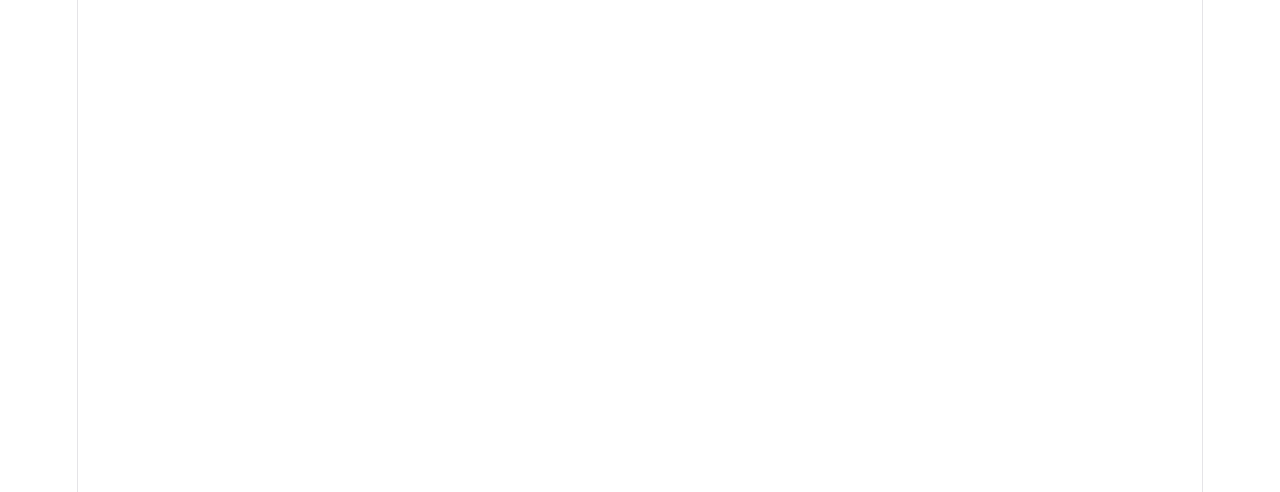
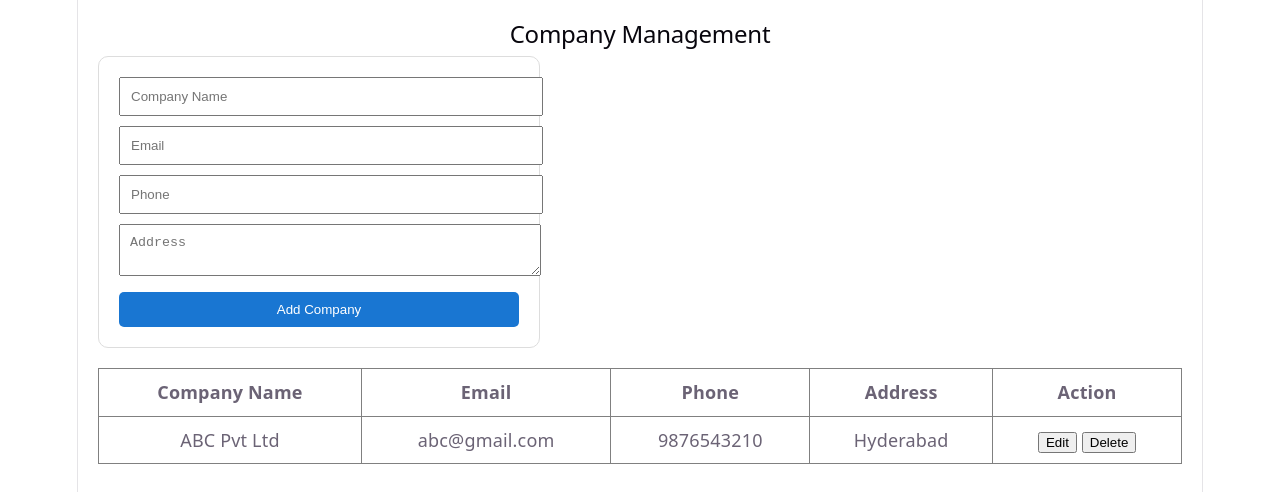
Before and after one commit to narniraviteja-dotcom/Inventory-Management-system, a React app in the folder frontend/: page /company in a window 1280 px wide. Before the commit this address had no page. Shown: the top 492 px of the page. Built offline with nearby package versions, Linux system fonts and the light colour scheme; the HTML template or start-up script is replaced by a standard one.

Commit message:
Day 6: Company Management Module

```diff
--- a/frontend/src/App.jsx
+++ b/frontend/src/App.jsx
@@ -2,13 +2,14 @@ import React from "react";
 import { BrowserRouter, Routes, Route } from "react-router-dom";
 import Login from "./pages/Login";
 import Dashboard from "./pages/Dashboard";
-
+import Company from "./pages/Company";
 function App() {
   return (
     <BrowserRouter>
       <Routes>
         <Route path="/" element={<Login />} />
         <Route path="/dashboard" element={<Dashboard />} />
+        <Route path="/company" element={<Company />} />
       </Routes>
     </BrowserRouter>
   );
--- a/frontend/src/components/Sidebar.jsx
+++ b/frontend/src/components/Sidebar.jsx
@@ -1,4 +1,5 @@
 import React from "react";
+import { Link } from "react-router-dom";
 
 function Sidebar() {
   return (
@@ -13,8 +14,17 @@ function Sidebar() {
     >
       <h2>Inventory</h2>
 
-      <p>🏠 Dashboard</p>
-      <p>🏢 Company</p>
+      <p>
+  <Link to="/dashboard" style={{ color: "white", textDecoration: "none" }}>
+    🏠 Dashboard
+  </Link>
+</p>
+
+<p>
+  <Link to="/company" style={{ color: "white", textDecoration: "none" }}>
+    🏢 Company
+  </Link>
+</p>
       <p>📦 Products</p>
       <p>📋 Orders</p>
       <p>👤 Users</p>
--- /dev/null
+++ b/frontend/src/pages/Company.jsx
@@ -0,0 +1,87 @@
+import React from "react";
+
+function Company() {
+  return (
+    <div style={{ padding: "20px" }}>
+      <h2>Company Management</h2>
+
+      <div
+        style={{
+          width: "400px",
+          padding: "20px",
+          border: "1px solid #ddd",
+          borderRadius: "10px",
+          marginBottom: "20px",
+        }}
+      >
+        <input
+          type="text"
+          placeholder="Company Name"
+          style={{ width: "100%", padding: "10px", marginBottom: "10px" }}
+        />
+
+        <input
+          type="email"
+          placeholder="Email"
+          style={{ width: "100%", padding: "10px", marginBottom: "10px" }}
+        />
+
+        <input
+          type="text"
+          placeholder="Phone"
+          style={{ width: "100%", padding: "10px", marginBottom: "10px" }}
+        />
+
+        <textarea
+          placeholder="Address"
+          style={{ width: "100%", padding: "10px", marginBottom: "10px" }}
+        />
+
+        <button
+          style={{
+            width: "100%",
+            padding: "10px",
+            background: "#1976d2",
+            color: "white",
+            border: "none",
+            borderRadius: "5px",
+            cursor: "pointer",
+          }}
+        >
+          Add Company
+        </button>
+      </div>
+
+      <table
+        border="1"
+        cellPadding="10"
+        style={{ width: "100%", borderCollapse: "collapse" }}
+      >
+        <thead>
+          <tr>
+            <th>Company Name</th>
+            <th>Email</th>
+            <th>Phone</th>
+            <th>Address</th>
+            <th>Action</th>
+          </tr>
+        </thead>
+
+        <tbody>
+          <tr>
+            <td>ABC Pvt Ltd</td>
+            <td>abc@gmail.com</td>
+            <td>9876543210</td>
+            <td>Hyderabad</td>
+            <td>
+              <button>Edit</button>{" "}
+              <button>Delete</button>
+            </td>
+          </tr>
+        </tbody>
+      </table>
+    </div>
+  );
+}
+
+export default Company;
```
